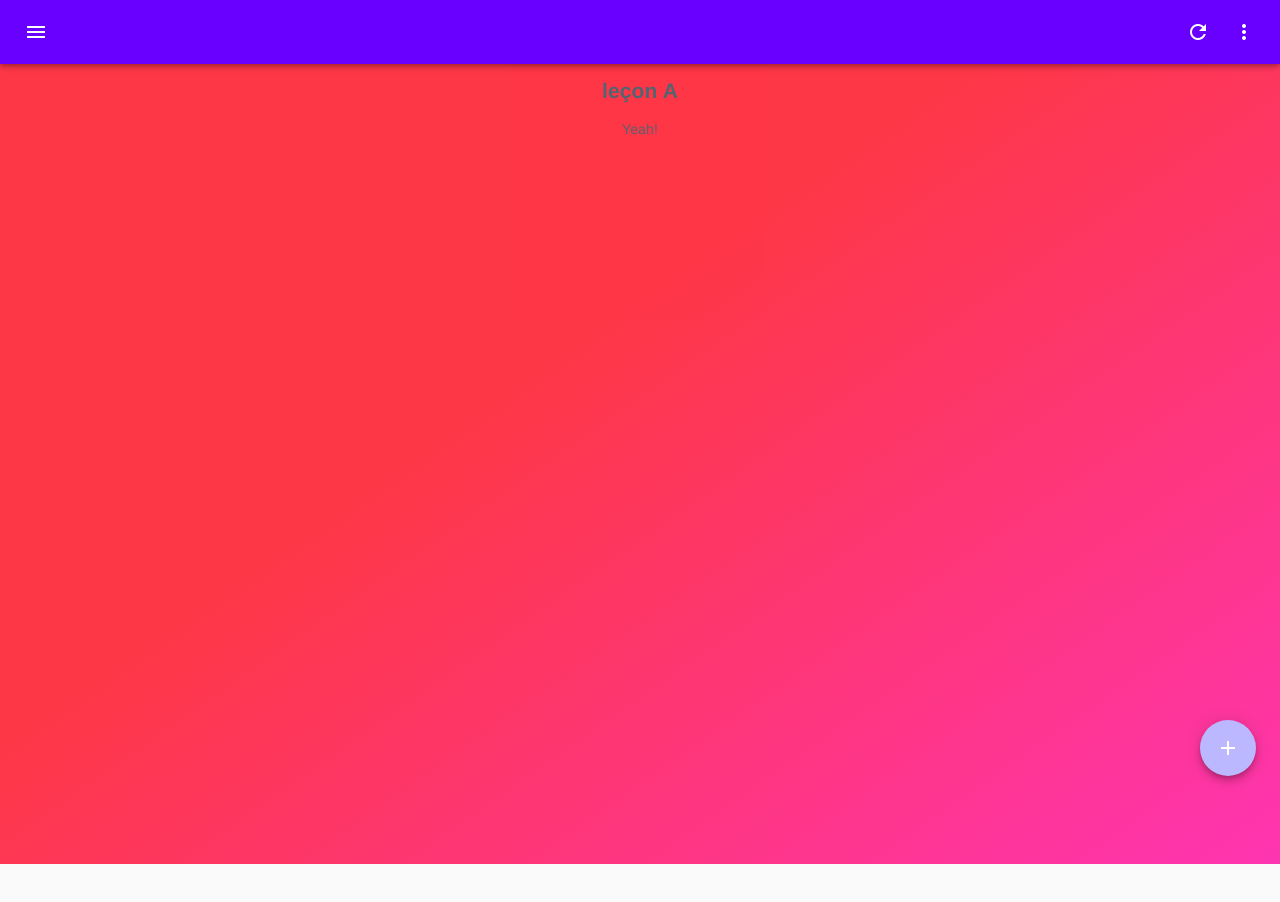
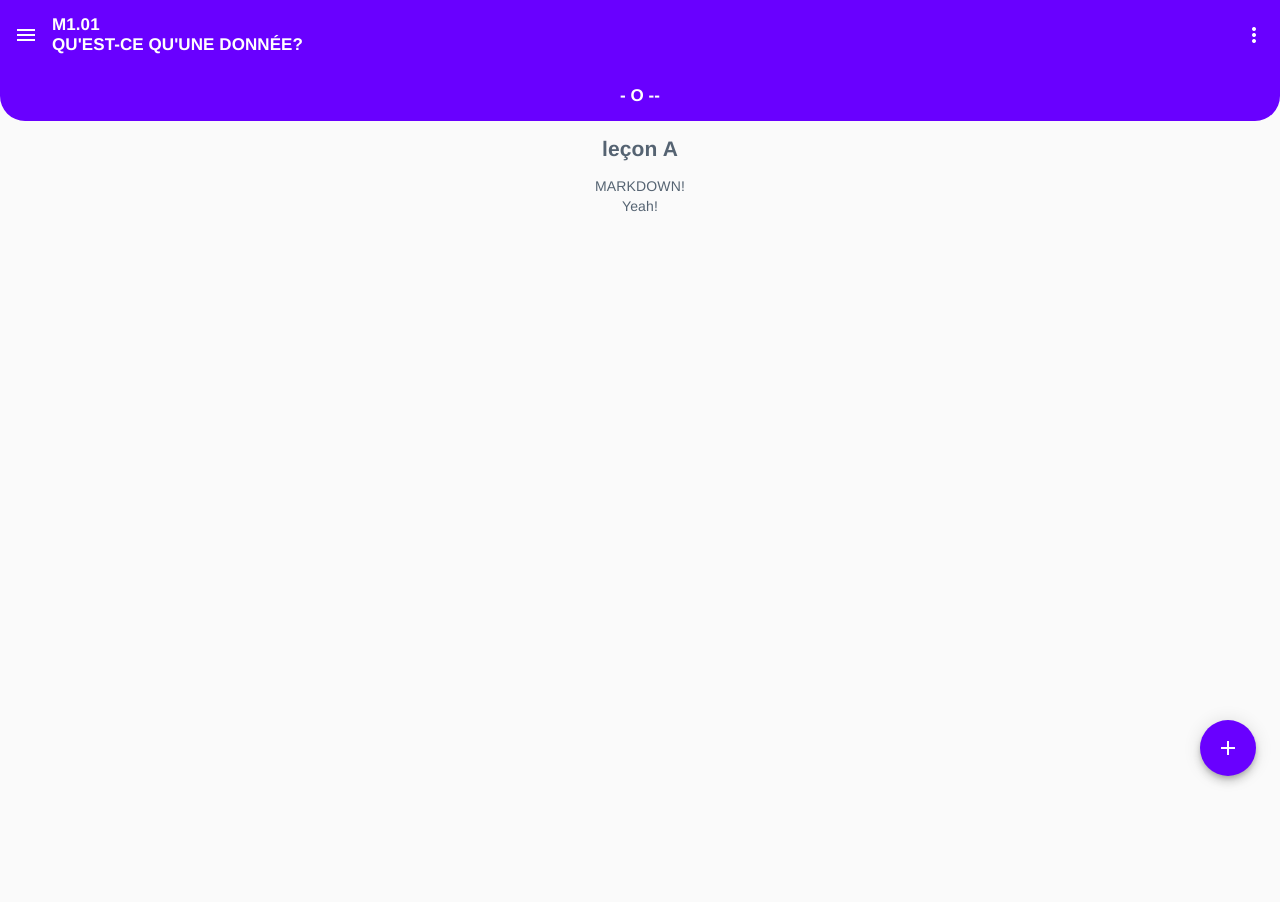
Before and after one commit to evaletolab/MILID, a Vue app in the folder milid-frontend/: page /module/module-a/lesson/0 in a window 1280 px wide. Shown: the top 902 px of the page. Before the commit the page ends 864 px from the top, so only its background shows below. Built offline with nearby package versions, Linux system fonts and the light colour scheme.

Commit message:
chg: refactore toolbar

```diff
--- a/milid-frontend/src/views/Lesson.vue
+++ b/milid-frontend/src/views/Lesson.vue
@@ -1,32 +1,33 @@
 <template >
-  <div v-if="module">
+  <div v-if="module" :class="'theme-'+ module.theme" class="module">
     <!-- DEFAULT TOOLBAR -->
-    <md-toolbar class="-md-large md-primary">
-      <div class="md-toolbar-row">
+    <nav class="toolbar primary">
+      <div class="toolbar-row">
         <div class="md-toolbar-section-start">
           <md-button class="md-icon-button">
-            <md-icon>menu</md-icon>
+            <md-icon class="primary">menu</md-icon>
           </md-button>
+        </div>
+
+        <div class="toolbar-title title-left">
+          <span>M1.01<br/>qu'est-ce qu'une donnée?</span>
         </div>
 
         <div class="md-toolbar-section-end">
           <md-button class="md-icon-button">
-            <md-icon>refresh</md-icon>
-          </md-button>
-
-          <md-button class="md-icon-button">
-            <md-icon>more_vert</md-icon>
+            <md-icon class="primary">more_vert</md-icon>
           </md-button>
         </div>
       </div>
 
-      <!-- <div class="md-toolbar-row md-toolbar-offset">
-        <h3 class="md-title">Title on a second row</h3>
-      </div> -->
-    </md-toolbar>
+      <div class="toolbar-row">
+        <div class="toolbar-title">- O --</div>
+      </div>
 
-    <md-speed-dial class="md-bottom-right">
-      <md-speed-dial-target>
+    </nav>
+
+    <md-speed-dial class="md-bottom-right ">
+      <md-speed-dial-target class="primary">
         <md-icon>add</md-icon>
       </md-speed-dial-target>
 
@@ -35,18 +36,18 @@
           <md-icon>note</md-icon>
         </md-button>
 
-        <md-button class="md-icon-button">
+        <md-button class="md-icon-button ">
           <md-icon>event</md-icon>
         </md-button>
       </md-speed-dial-content>
     </md-speed-dial>
 
-    <ContentSwipe :lessons="lessons" @changeCard="renderChange">
+    <ContentSwipe :initial="$route.params.lesson_id" :lessons="lessons" @changeCard="renderChange">
       <section class="lesson rendered-item"
           v-for="(lesson, index) in renderLessons" :key="lesson.id" :id="lesson.id"
-          v-bind:style="getStyle(lesson)"
           v-bind:index="index">
         <h2>{{lesson.title}}</h2>
+        <div class="item type ">{{lesson.type}}!</div>
         <div class="item content ">Yeah!</div>
       </section>
 
@@ -61,9 +62,43 @@
 
 <style lang="scss" scoped>
 
-  .md-toolbar + .md-toolbar {
+  .toolbar {
+    border-radius: 0 0 25px 25px;
+    flex-flow: row wrap;
+    position: relative;
+    z-index: 2;
+    .toolbar-title{
+      text-align: center;
+      font-size: 17px;
+      font-weight: 500;
+      letter-spacing: .005em;
+      line-height: 20px;
+      margin-top: .9em;
+      margin-bottom: .9em;
+      text-transform: uppercase;
+      font-weight: 700;
+      text-overflow: ellipsis;
+      white-space: nowrap;
+      overflow: hidden;
+      width: 100%;
+      &.title-left{
+        text-align: left;
+      }
+    }
+
+    .toolbar-row {
+      width: 100%;
+      min-height: 38px;
+      display: flex;
+      align-items: center;
+      align-content: center;
+    }
+  }
+
+  .toolbar + .toolbar {
     margin-top: 16px;
   }
+
 
   .md-speed-dial.md-bottom-right {
     position: fixed;
@@ -127,6 +162,11 @@ export default class Lesson extends Vue {
 
   //
   // computed properties
+
+  get config(){
+    return $config.store.config;
+  }
+
   get module() {
     return $module.store.modules.find((m: any)=>m.id === this.$route.params.module_id);
   }
@@ -146,7 +186,6 @@ export default class Lesson extends Vue {
 
       this.renderLessons$ = [lessons[prevIndex],lessons[index],lessons[nextIndex]];
     }
-    console.log('---- get',this.renderLessons$[1].title);
     return this.renderLessons$;
   }
 
@@ -155,6 +194,18 @@ export default class Lesson extends Vue {
     this.$router.push({ path: `/module/${this.module.id}/lesson/${renderLessons[1].id}`}).catch(()=> {
       //
     });
+  }
+
+  themePrimary(theme) {
+    return this.config.themes[theme].primary;
+  }
+
+  themeSecondary(theme) {
+    return this.config.themes[theme].secondary;
+  }
+
+  themeTertiary(theme) {
+    return this.config.themes[theme].tertiary;
   }
 
   //
@@ -166,5 +217,7 @@ export default class Lesson extends Vue {
     return styleObj;
   }
 
+
+
 }
 </script>
```
